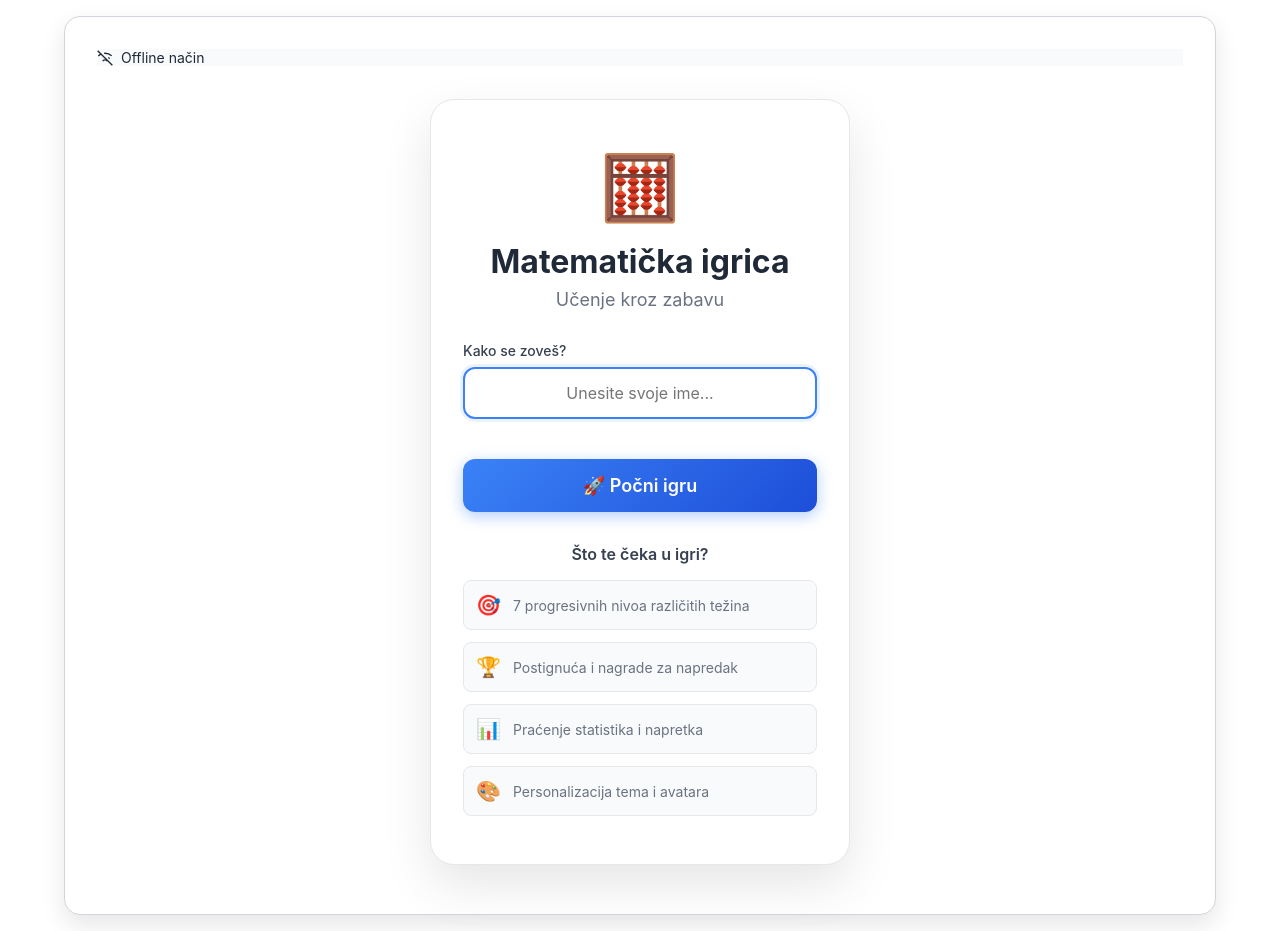
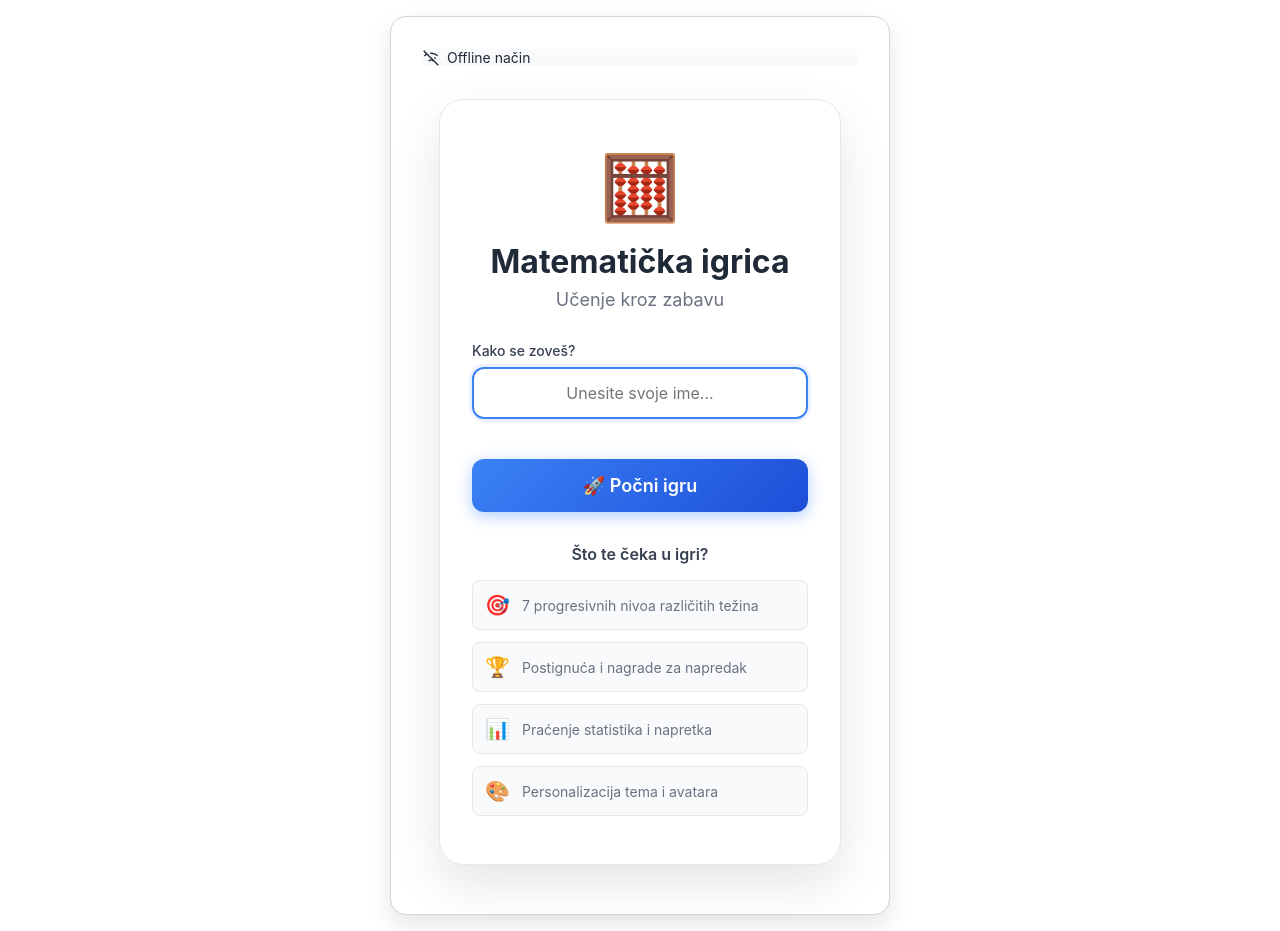
Before and after one commit to kreso1202/matematicka-igra, a React (Vite) app: page / in a window 1280 px wide. Built offline with nearby package versions, Linux system fonts and the light colour scheme; no server answers.

Commit message:
Update App.jsx

```diff
--- a/src/components/App.jsx
+++ b/src/components/App.jsx
@@ -103,26 +103,10 @@ const appStyles = `
     padding: 1rem;
   }
 
-  .game-card {
-    max-width: 72rem;
-    margin: 0 auto;
-    background: var(--bg-card);
-    border-radius: 1rem;
-    border: 1px solid var(--border-color);
-    box-shadow: 0 10px 25px var(--shadow);
-    padding: 2rem;
-    transition: all 0.3s ease;
-  }
-
   /* Responsive Design */
   @media (max-width: 768px) {
     .game-container {
       padding: 0.5rem;
-    }
-
-    .game-card {
-      padding: 1rem;
-      border-radius: 0.5rem;
     }
   }
 `;
@@ -569,7 +553,18 @@ function App() {
             background: 'var(--bg-primary, #ffffff)',
             color: 'var(--text-primary, #1f2937)'
         }}>
-            <div className="game-card">
+            <div className="game-card" style={{
+                maxWidth: gameState === GAME_STATES.WELCOME ? '500px' :
+                          gameState === GAME_STATES.PLAYING ? '700px' : '1200px',
+                margin: '0 auto',
+                background: 'var(--bg-card, #ffffff)',
+                borderRadius: '1rem',
+                border: '1px solid var(--border-color, #d1d5db)',
+                boxShadow: '0 10px 25px var(--shadow, rgba(0,0,0,0.1))',
+                padding: gameState === GAME_STATES.WELCOME ? '2rem' :
+                        gameState === GAME_STATES.PLAYING ? '1rem' : '2rem',
+                transition: 'all 0.3s ease'
+            }}>
                 {isJsonBinConfigured() && (
                     <CloudStatus
                         isOnline={isOnline}
```
